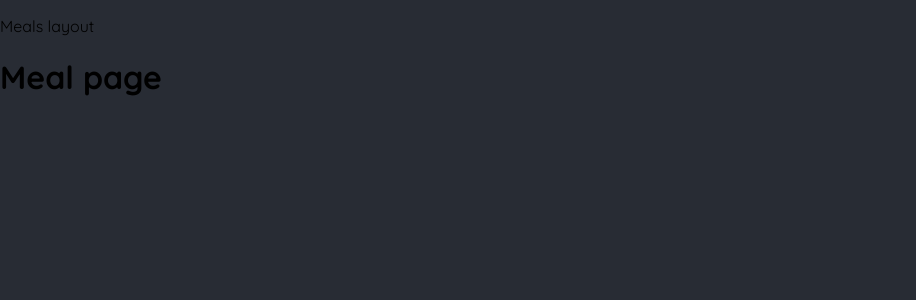
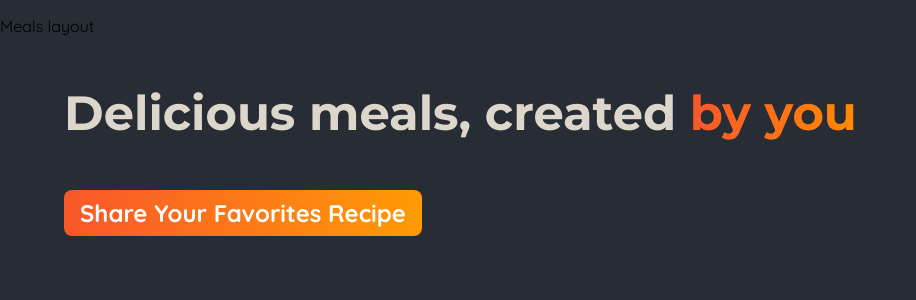
Before and after one commit to huanhunmao/Next-Project, a Next.js app in the folder first-app/: page /meals in a window 1280 px wide. Shown: the top 300 px of the page, without its empty margins (0-916 px from the left). Built offline with nearby package versions, Linux system fonts and the light colour scheme.

Commit message:
feat: 添加 meals page 内容

```diff
--- a/first-app/src/app/meals/page.js
+++ b/first-app/src/app/meals/page.js
@@ -1,3 +1,23 @@
+import MealsGrid from '@/components/meals/meal-grid'
+import classes from './page.module.css'
+import Link from 'next/link'
 export default function MealPage(){
-    return <h1>Meal page</h1>
+    return (
+        <>
+        <header className={classes.header}>
+            <h1>
+                Delicious meals, created {''}
+                <span className={classes.highlight}>by you</span>
+            </h1>
+            <p className={classes.cta}>
+                <Link href='/meals/share'>
+                    Share Your Favorites Recipe
+                </Link>
+            </p>
+        </header>
+        <main className={classes.main}>
+            <MealsGrid meals={[]}/>
+        </main>
+        </>
+    )
 }
--- /dev/null
+++ b/first-app/src/app/meals/page.module.css
@@ -0,0 +1,51 @@
+.header {
+    gap: 3rem;
+    margin: 3rem auto 5rem auto;
+    width: 90%;
+    max-width: 75rem;
+    color: #ddd6cb;
+    font-size: 1.5rem;
+  }
+
+  .header h1 {
+    font-family: 'Montserrat', sans-serif;
+  }
+
+  .highlight {
+    background: linear-gradient(90deg, #f9572a, #ff8a05);
+    background-clip: text;
+    -webkit-background-clip: text;
+    -webkit-text-fill-color: transparent;
+  }
+
+  .header p {
+    margin: 0;
+  }
+
+  .cta a {
+    display: inline-block;
+    margin-top: 1rem;
+    padding: 0.5rem 1rem;
+    border-radius: 0.5rem;
+    background: linear-gradient(90deg, #f9572a, #ff9b05);
+    color: #ffffff;
+    font-weight: bold;
+    text-decoration: none;
+  }
+
+  .loading {
+    text-align: center;
+    animation: loading 1.2s ease-in-out infinite;
+  }
+
+  @keyframes loading {
+    0% {
+      color: #e9e9e9;
+    }
+    50% {
+      color: #b89b84;
+    }
+    100% {
+      color: #e9e9e9;
+    }
+  }
--- /dev/null
+++ b/first-app/src/components/meals/meal-grid.js
@@ -0,0 +1,16 @@
+import classes from './meal-grid.module.css'
+import MealItem from './meal-item'
+
+export default function MealsGrid({meals}){
+    return (
+        <ul className={classes.meals}>
+            {
+                meals.map(meal => (
+                    <li key={meal.id}>
+                        <MealItem {...meal}/>
+                    </li>
+                ))
+            }
+        </ul>
+    )
+}
--- /dev/null
+++ b/first-app/src/components/meals/meal-grid.module.css
@@ -0,0 +1,10 @@
+.meals {
+    width: 90%;
+    max-width: 90rem;
+    display: grid;
+    grid-template-columns: repeat(auto-fill, minmax(20rem, 1fr));
+    grid-gap: 5rem;
+    margin: 2rem auto;
+    list-style: none;
+    padding: 0;
+  }
--- /dev/null
+++ b/first-app/src/components/meals/meal-item.js
@@ -0,0 +1,26 @@
+import Link from 'next/link';
+import Image from 'next/image';
+
+import classes from './meal-item.module.css';
+
+export default function MealItem({ title, slug, image, summary, creator }) {
+  return (
+    <article className={classes.meal}>
+      <header>
+        <div className={classes.image}>
+          <Image src={image} alt={title} fill />
+        </div>
+        <div className={classes.headerText}>
+          <h2>{title}</h2>
+          <p>by {creator}</p>
+        </div>
+      </header>
+      <div className={classes.content}>
+        <p className={classes.summary}>{summary}</p>
+        <div className={classes.actions}>
+          <Link href={`/meals/${slug}`}>View Details</Link>
+        </div>
+      </div>
+    </article>
+  );
+}
--- /dev/null
+++ b/first-app/src/components/meals/meal-item.module.css
@@ -0,0 +1,75 @@
+.meal {
+    display: flex;
+    flex-direction: column;
+    justify-content: space-between;
+    height: 100%;
+    border-radius: 4px;
+    box-shadow: 0 0 12px rgba(0, 0, 0, 0.3);
+    overflow: hidden;
+    transition: all 0.3s ease-in-out;
+    color: #ddd6cb;
+    background: linear-gradient(90deg, #2c1e19, #25200f);
+  }
+
+  .headerText {
+    padding: 0.5rem 1rem 0 1rem;
+  }
+
+  .headerText h2 {
+    margin: 0;
+    font-size: 1.5rem;
+    font-family: 'Montserrat', sans-serif;
+  }
+
+  .headerText p {
+    font-size: 0.75rem;
+    color: #cfa69b;
+    font-style: italic;
+  }
+
+  .meal h2,
+  .meal p {
+    margin: 0;
+  }
+
+  .image {
+    position: relative;
+    height: 15rem;
+  }
+
+  .meal img {
+    object-fit: cover;
+  }
+
+  .content {
+    display: flex;
+    flex-direction: column;
+    justify-content: space-between;
+    height: 100%;
+  }
+
+  .summary {
+    padding: 1rem 1rem 0 1rem;
+  }
+
+  .actions {
+    padding: 1rem;
+    text-align: right;
+  }
+
+  .actions a {
+    display: inline-block;
+    margin-top: 1rem;
+    padding: 0.5rem 1rem;
+    border-radius: 0.5rem;
+    background: linear-gradient(90deg, #f9572a, #ff9b05);
+    color: #ffffff;
+    font-weight: bold;
+    text-decoration: none;
+  }
+
+  .actions a:hover,
+  .actions a:active {
+    background: linear-gradient(90deg, #fd4715, #f9b241);
+    box-shadow: 0 0 12px rgba(242, 100, 18, 0.8);
+  }
```
